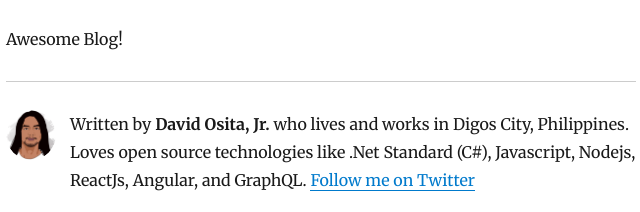
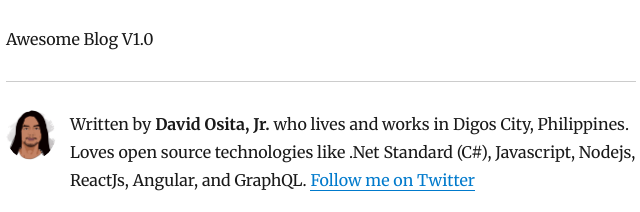
Before and after one commit to dojsys/myblog, a Gatsby site: page /2019-08-14-yeah/ in a window 1280 px wide. Shown: the part 170-382 px from the top of the page, 319-959 px from the left. Built offline with nearby package versions, Linux system fonts and the light colour scheme; Gatsby itself is replaced by a stand-in of ours; some packages are replaced by stand-ins of ours.

Commit message:
Update Blog “2019-08-14-yeah”

```diff
--- a/content/blog/2019-08-14-yeah.md
+++ b/content/blog/2019-08-14-yeah.md
@@ -3,4 +3,4 @@
 date: 2019-08-14T03:02:08.745Z
 description: This is a test
 ---
-Awesome Blog!
+Awesome Blog V1.0
```
